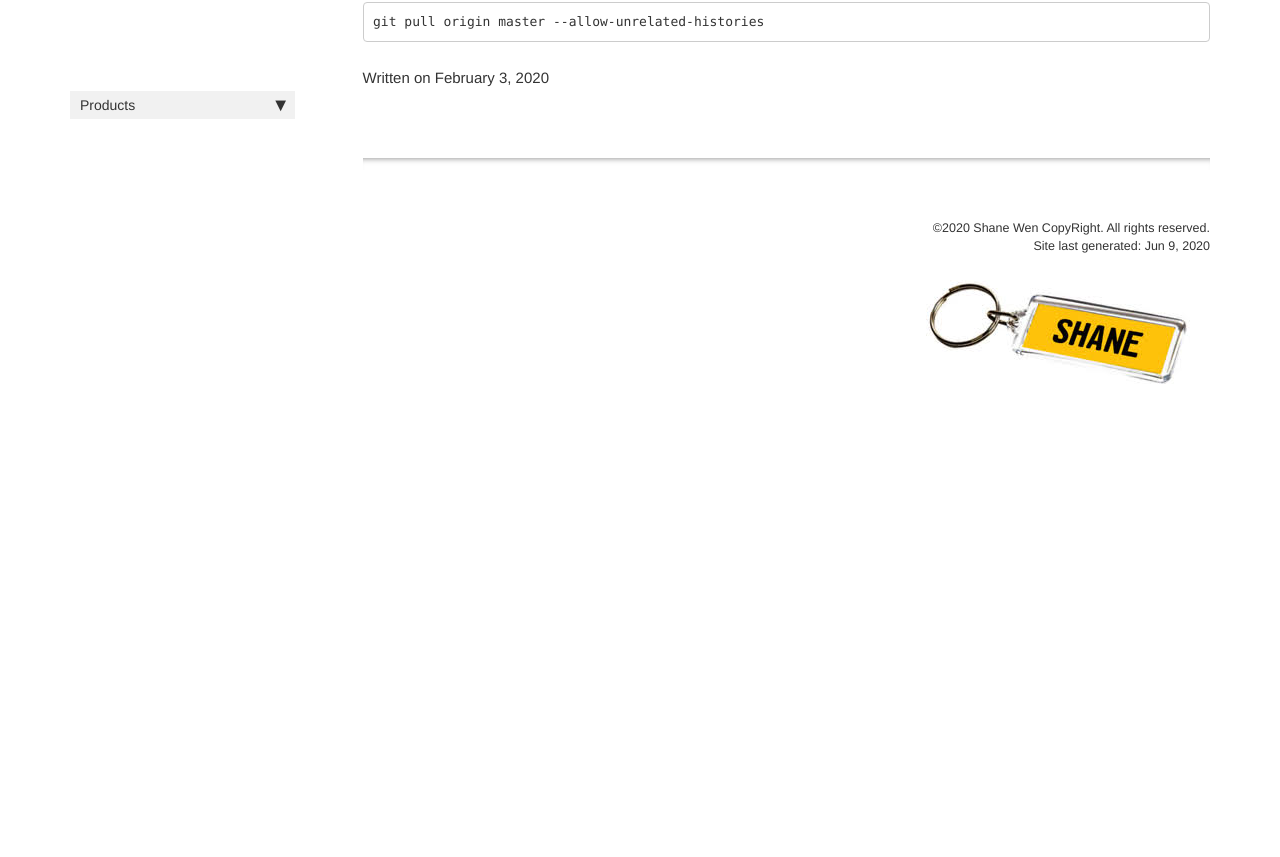
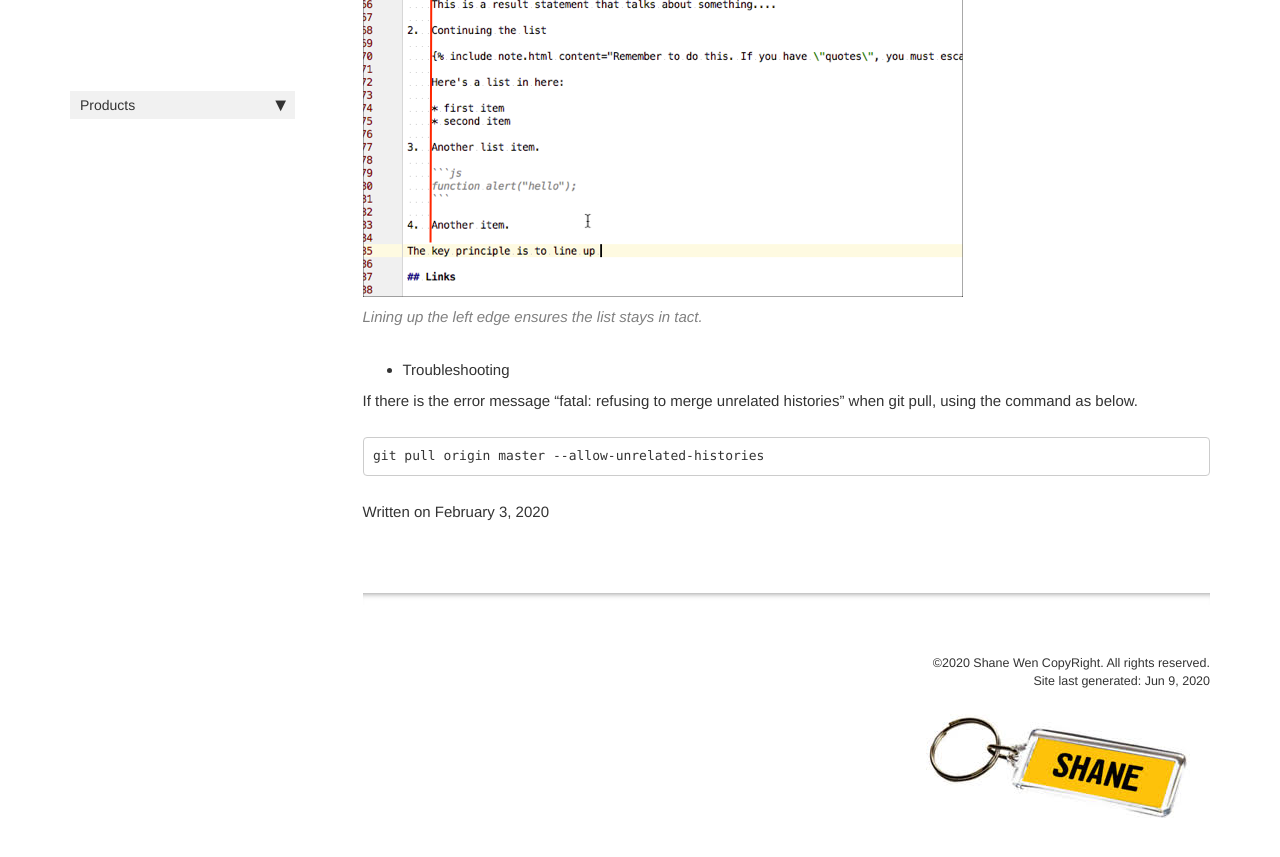
Before and after one commit to lgwen994/lgwen994.github.io, a Jekyll site: the page built from _posts/2020-02-03-usage-for-github-with-vscode.md, in a window 1280 px wide and 900 px high, scrolled down 2283 px. Shown: the top 857 px of the window. Built offline with Jekyll 4.4.1, drawn with Linux system fonts in a browser that asks for light colours; comment, search, counter and statistics services are not loaded; before the commit the page ends 2749 px from its top, so only the background shows below that.

Commit message:
modify bug of pic missing

```diff
--- a/_posts/2020-02-03-usage-for-github-with-vscode.md
+++ b/_posts/2020-02-03-usage-for-github-with-vscode.md
@@ -11,11 +11,11 @@
 
 ## Second : using VSCode
 - Open the folder of programs, for example 'documentation-theme-jekyll-gh-pages'
-{% include image.html file="vscode_openfolder.png" url="#" alt="vscode_openfolder" caption="open folder in VSCode" %}
+{% include image.html file="vscode_openfolder.png" alt="vscode_openfolder" caption="open folder in VSCode" %}
 
 - Init the git for this folder
 Choose View -> Command Palette -> Git: Initialize Repository
-{% include image.html file="vscode_git_init.png" url="#" alt="vscode_git_init" caption="init git for this folder" %}
+{% include image.html file="vscode_git_init.png" alt="vscode_git_init" caption="init git for this folder" %}
 The '.git' folder is created.
 - setting the config
 Open the file '\documentation-theme-jekyll-gh-pages\.git\config' and add the followed scripts.
@@ -35,8 +35,8 @@
 3. click the 'right mark' to commit
 4. click the 'pull' button
 5. click the 'push' button
-{% include image.html file="vscode_git_operation.png" url="#" alt="vscode_git_operation" caption="operate git" %}
-
+{% include image.html file="vscode_git_operation.png" alt="vscode_git_operation" caption="operate git" %}
+{% include image.html file="liningup.png" caption="Lining up the left edge ensures the list stays in tact." %}
 - Troubleshooting
 
 If there is the error message "fatal: refusing to merge unrelated histories" when git pull, using the command as below.
```
